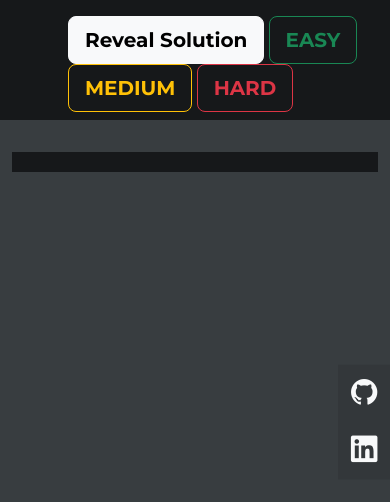
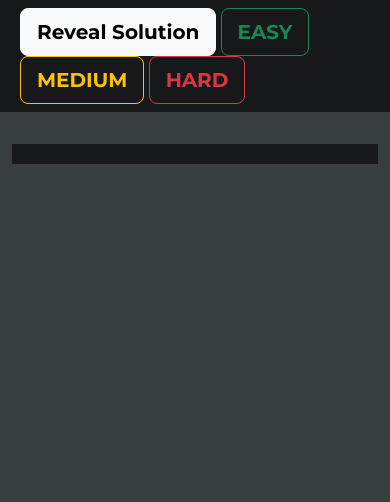
Before and after one commit to ayush-saklani/minesweeper, a website: page index.html in a window 390 px wide. Drawn offline with nearby package versions, Linux system fonts and the light colour scheme.

Commit message:
improved front end for embeddings

```diff
--- a/index.html
+++ b/index.html
@@ -19,7 +19,7 @@
         <div class="container-fluid">
             <img class="mx-2" src="assets/image/logo.png" height="80px">
             <h2 class="text-header text-light me-auto"><b>Mr. Minesweeper</b></h2>
-            <div class="btn-group-horizontal ms-5 mt-2 " role="group" aria-label="Vertical button group">
+            <div class="btn-group-horizontal" role="group" aria-label="Vertical button group">
                 <button type="button" class="btn btn-light btn-lg text-header" id="show"><b>Reveal Solution</b></button>
                 <input type="radio" class="btn-check" name="vbtn-radio" id="EASY"><label class="btn btn-outline-success btn-lg text-header" for="EASY"><b>EASY</b></label>
                 <input type="radio" class="btn-check" name="vbtn-radio" id="MEDIUM"><label class="btn btn-outline-warning btn-lg text-header" for="MEDIUM"><b>MEDIUM</b></label>
@@ -34,7 +34,7 @@
         </div>
 
     </div>
-    <div class="position-absolute top-50 end-0 translate-middle-y">
+    <div class="position-absolute top-50 end-0 translate-middle-y socials">
         <div class="btn-group-vertical social-links" role="group" aria-label="Vertical button group">
             <a class="p-2 m-1 text-light h1"href="https://www.linkedin.com/in/ayush-saklani/" target="_blank"><i class="devicon-github-original"></i></a>
             <a class="p-2 m-1 text-light h1"href="https://github.com/ayush-saklani" target="_blank"><i class="devicon-linkedin-plain"></i></a>
--- a/style.css
+++ b/style.css
@@ -28,6 +28,9 @@ body{
     .navbar img,h2{
         display: none;
     }
+    .socials{
+        display: none;
+    }
 }
 /* @media (max-width: 768px) {
     .navbar img,h2{
```
